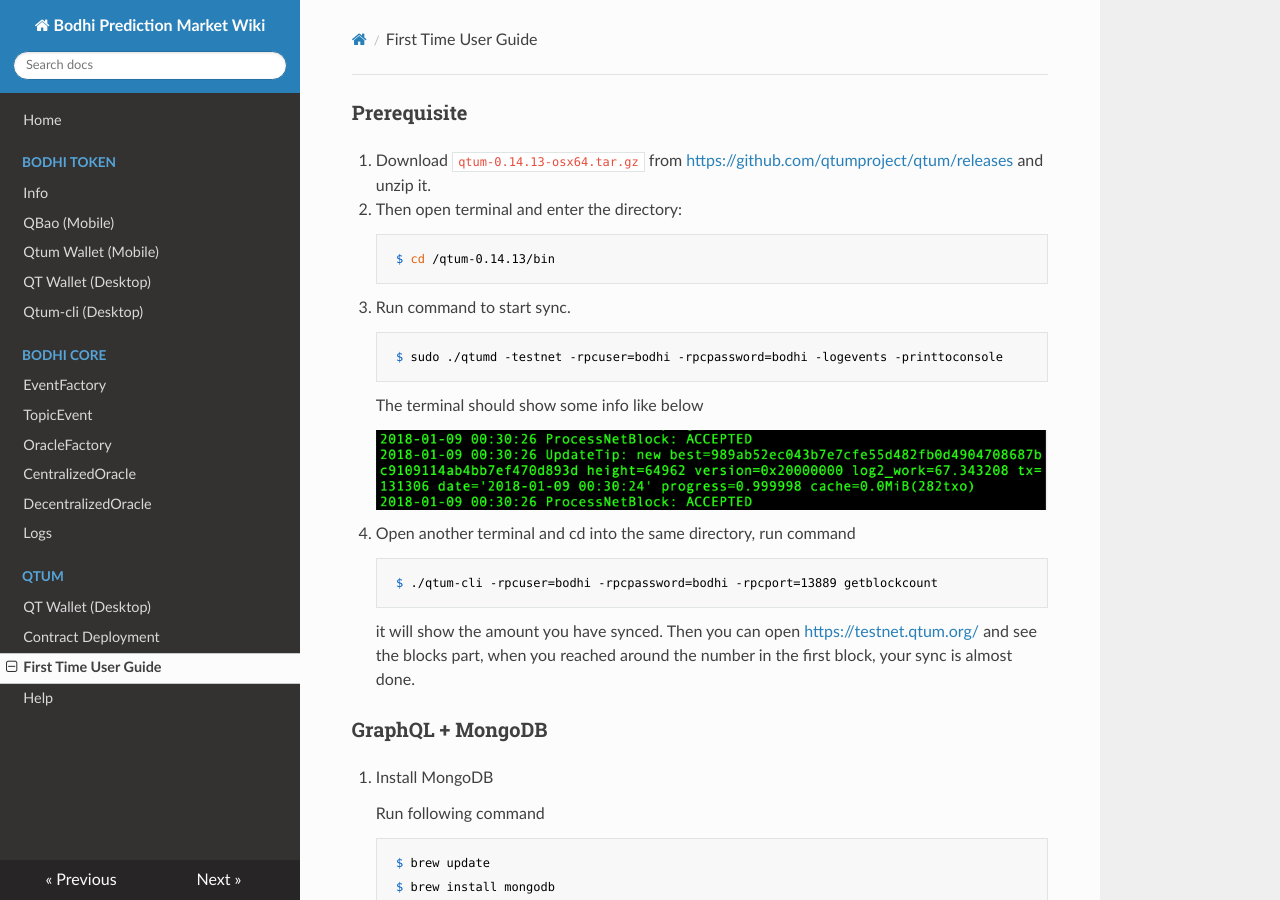
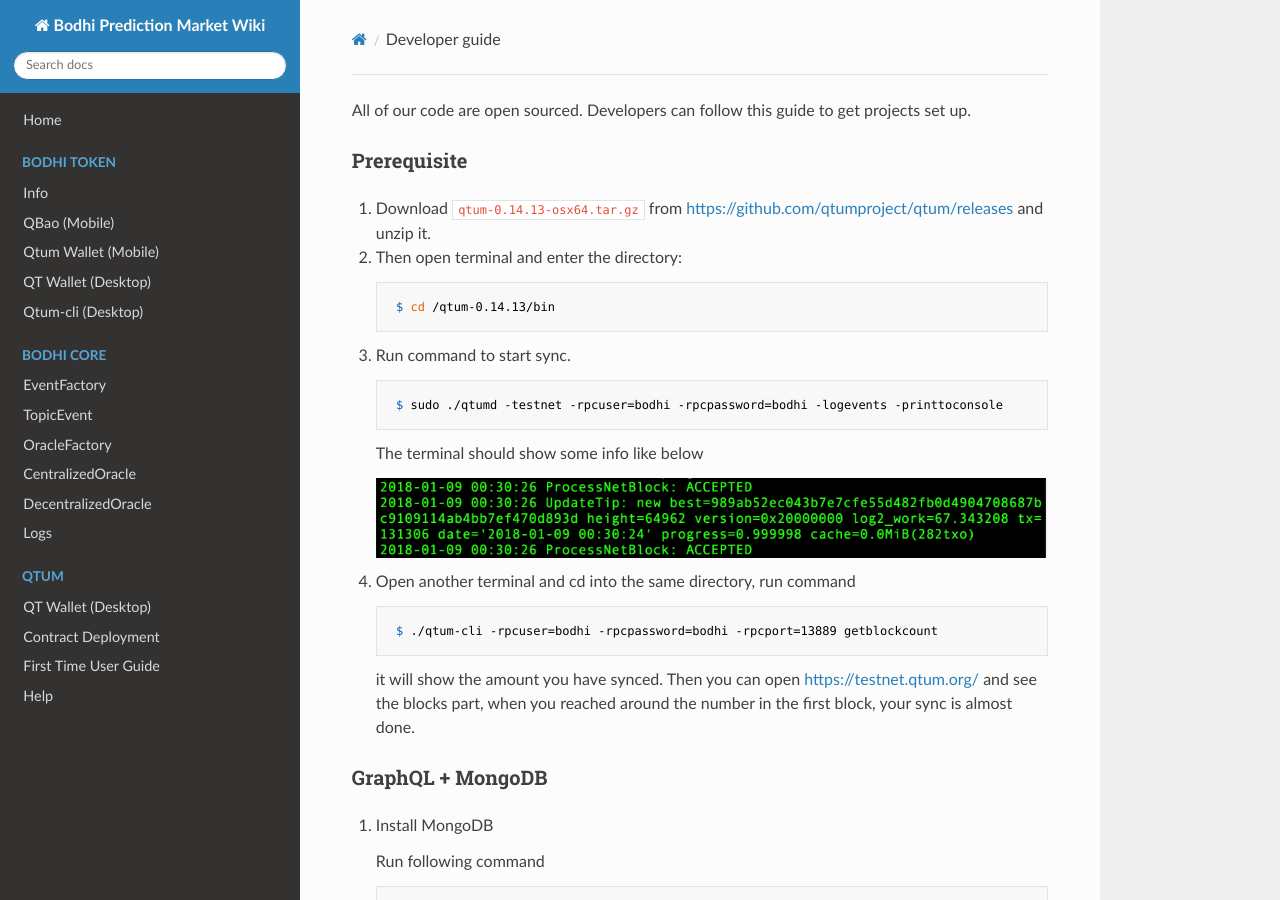
Before and after one commit to bodhiproject/wiki, an MkDocs documentation site: the page built from docs/developer_guide.md, in a window 1280 px wide and 900 px high. Built offline with MkDocs 1.6.1, drawn with Linux system fonts in a browser that asks for light colours; nearby versions of some CDN libraries; comment, search, counter and statistics services are not loaded; old or Windows-style settings are respelled for this version of MkDocs.

Commit message:
add developer_guide section

```diff
--- a/docs/first_time_user_guide.md
+++ b/docs/developer_guide.md
@@ -1,5 +1,5 @@
 
-
+All of our code are open sourced. Developers can follow this guide to get projects set up.
 
 ### Prerequisite
 
@@ -64,7 +64,7 @@
 
          $ node src/index.js
 
-   Then play with graphiql on [localhost:5555/graphiql](localhost:5555/graphiql)
+      Then play with graphiql on [localhost:5555/graphiql](localhost:5555/graphiql)
 
 4. Run below query in the graphiql website
 
```
